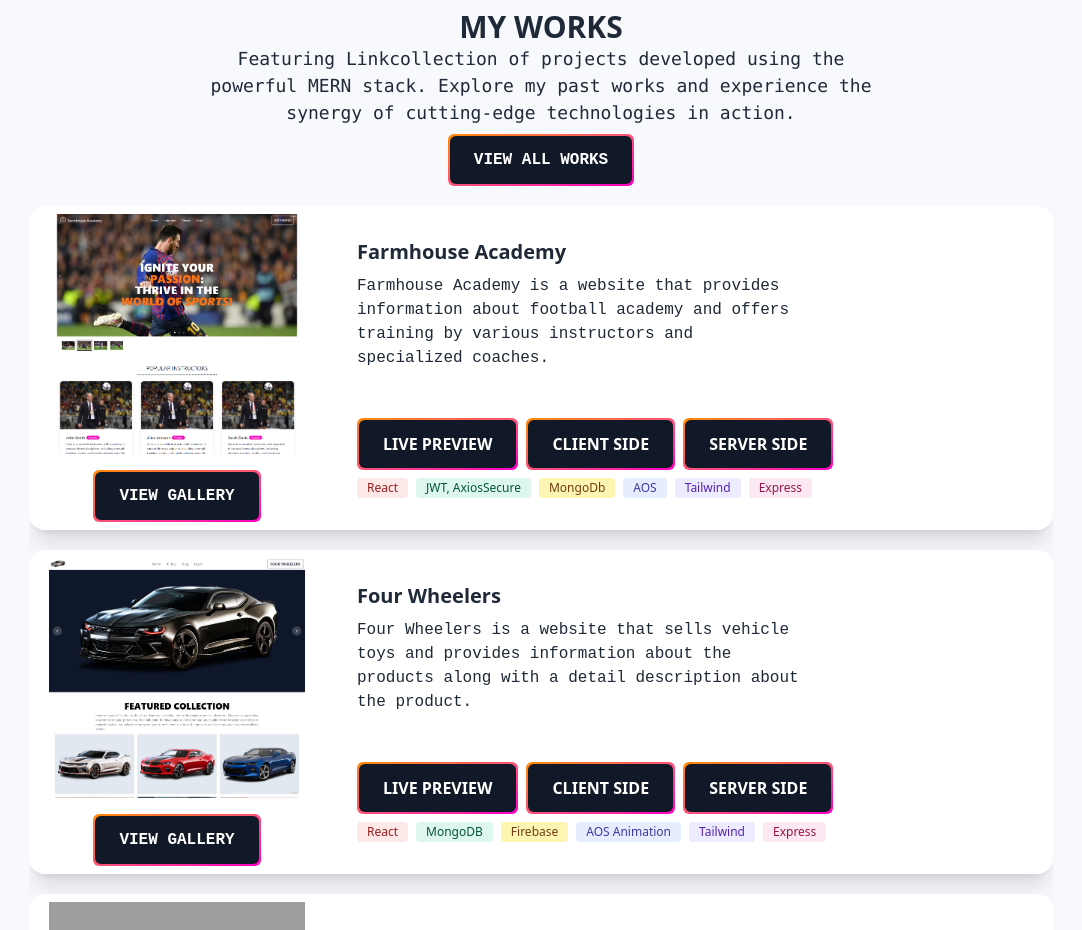
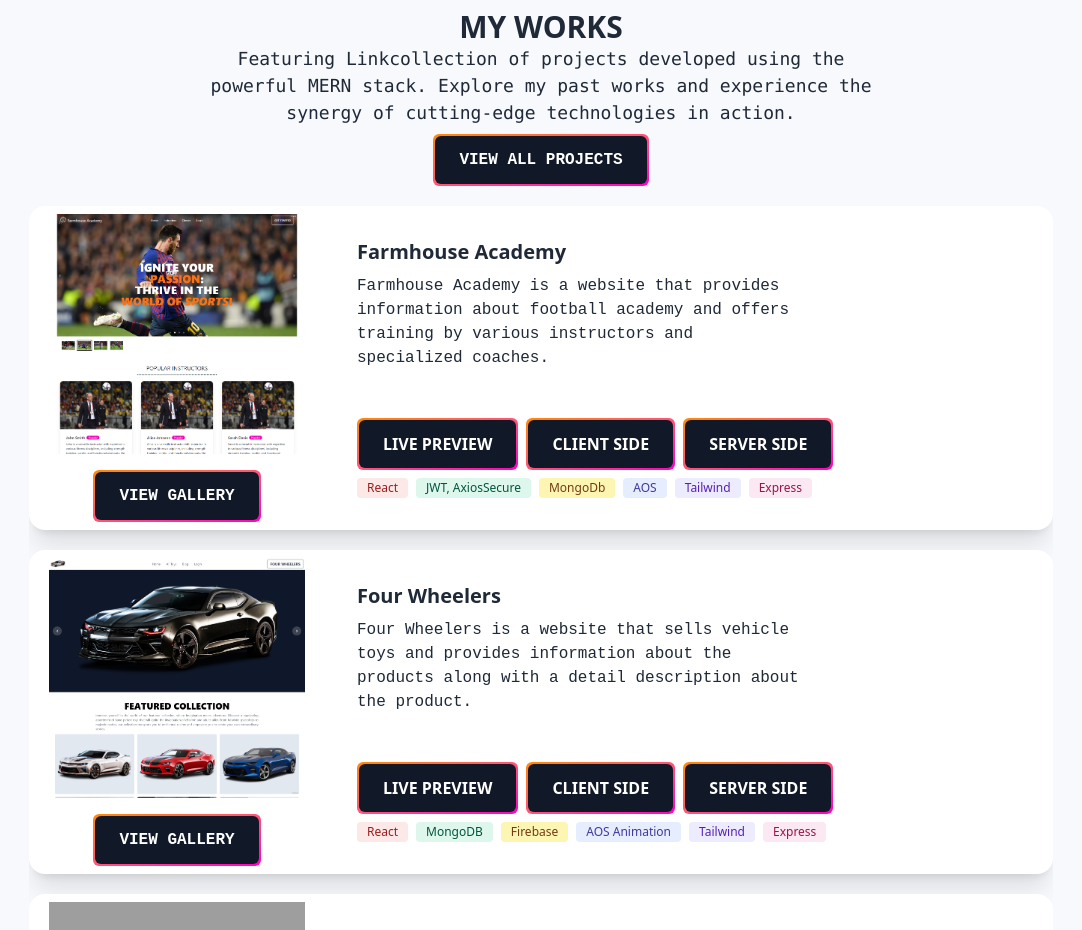
Before and after one commit to Ibrahim-ST/Portfolio, a React (Vite) app: page / in a window 1280 px wide. Shown: the part 2180-3110 px from the top of the page, without its empty margins (99-1181 px from the left). Built offline with nearby package versions, Linux system fonts and the light colour scheme; no server answers; grey boxes are pictures that could not be loaded.

Commit message:
added a resuable component and reduced a few repitated codes

```diff
--- /dev/null
+++ b/src/Components/ViewAll.jsx
@@ -0,0 +1,23 @@
+/* eslint-disable react/prop-types */
+import React from 'react';
+import { Link } from 'react-router-dom';
+import PrimaryButton from './PrimaryButton';
+
+const ViewAll = ({title}) => {
+    return (
+        <>
+        <section>
+      <p
+            data-aos="zoom-in-down"
+            className="flex justify-center my-2 hover:cursor-pointer"
+          >
+            <Link to="/allWorks">
+              <PrimaryButton btnText={title}></PrimaryButton>
+            </Link>
+          </p>
+      </section>
+        </>
+    );
+};
+
+export default ViewAll;
--- a/src/Pages/MyWorks/MyWorks.jsx
+++ b/src/Pages/MyWorks/MyWorks.jsx
@@ -1,8 +1,7 @@
 /* eslint-disable react/no-unescaped-entities */
 import React from "react";
-import { Link } from "react-router-dom";
-import PrimaryButton from "../../Components/PrimaryButton";
 import SectionTitle from "../../Components/SectionTitle";
+import ViewAll from "../../Components/ViewAll";
 import Farmhouse from "./Farmhouse";
 import FourWheelers from "./FourWheelers";
 import Ristorante from "./Ristorante";
@@ -12,16 +11,7 @@ const MyWorks = () => {
     <div id="works" className="max-w-5xl mx-auto my-14 overflow-hidden">
       <SectionTitle title="my works" sub={"Featuring Linkcollection of projects developed using the powerful MERN stack. Explore my past works and experience the synergy of cutting-edge technologies in action."}></SectionTitle>
 
-      <section>
-      <p
-            data-aos="zoom-in-down"
-            className="flex justify-center my-2 hover:cursor-pointer"
-          >
-            <Link to="/allWorks">
-              <PrimaryButton btnText={"View All works"}></PrimaryButton>
-            </Link>
-          </p>
-      </section>
+      <ViewAll title={"VIew All Projects"} />
       <div>
         <Farmhouse />
         <FourWheelers />
```
